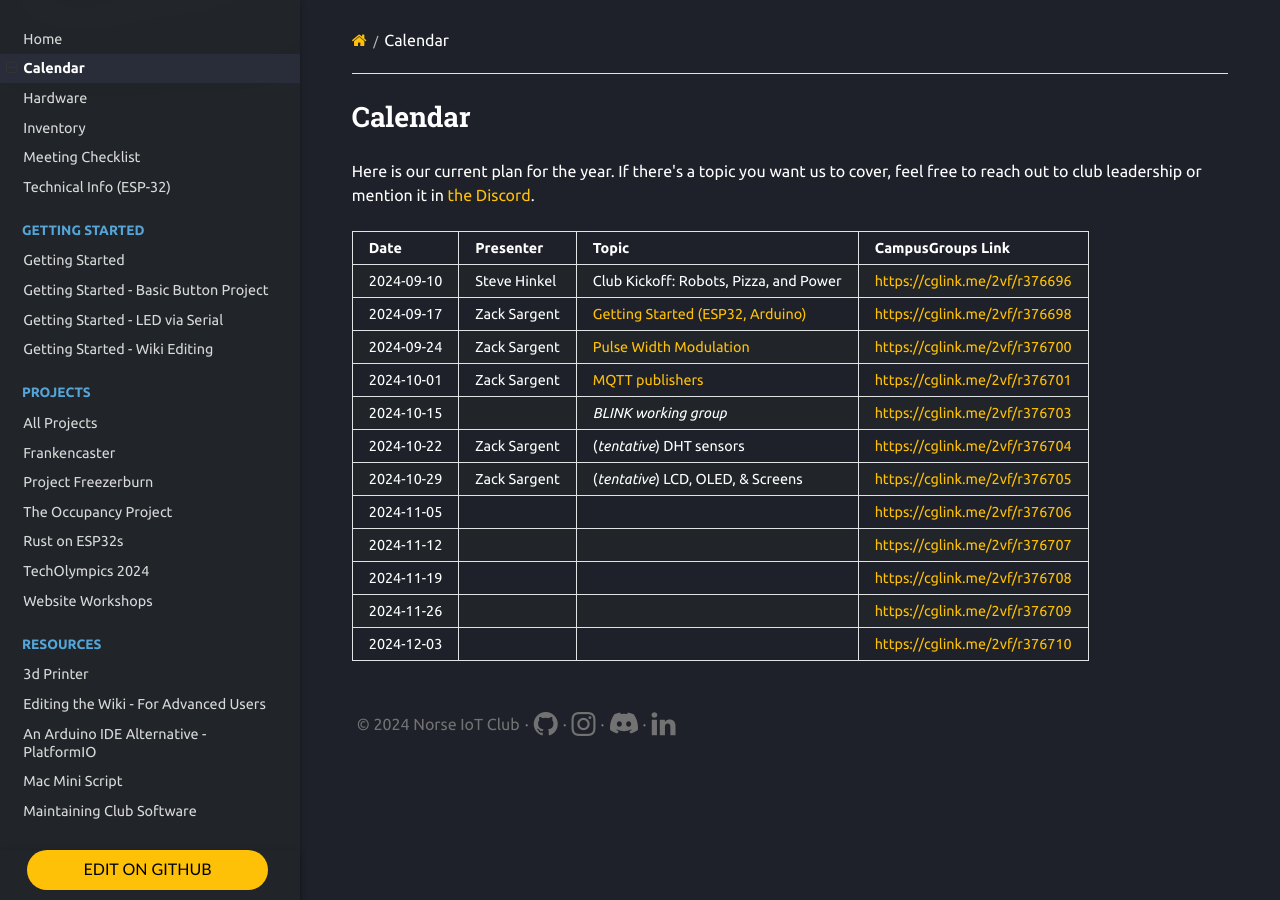
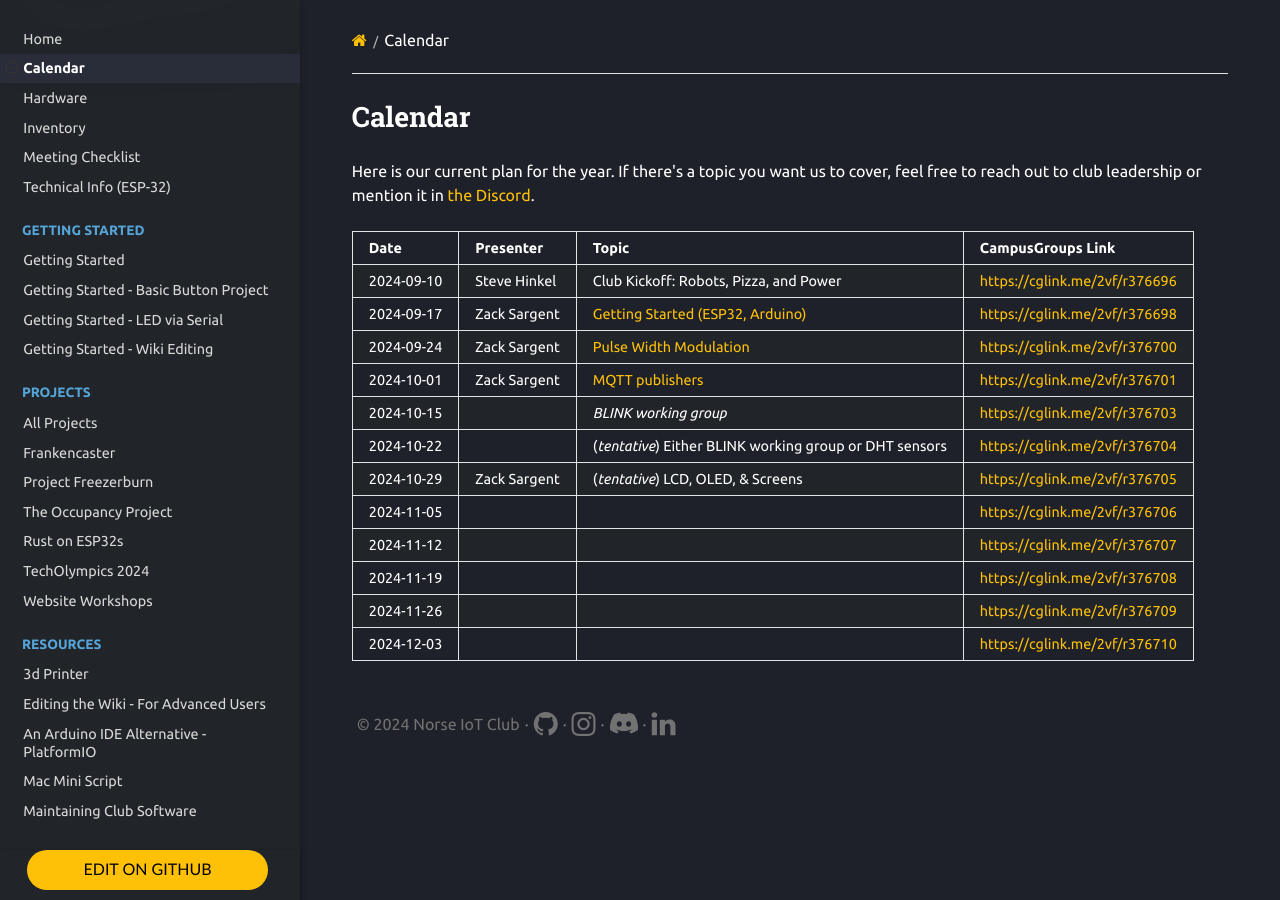
Before and after one commit to Norse-IoT/Wiki, an MkDocs documentation site: the page built from docs/calendar.md, in a window 1280 px wide. Built offline with MkDocs 1.6.1, drawn with Linux system fonts in a browser that asks for light colours; nearby versions of some CDN libraries.

Commit message:
Update calendar.md

```diff
--- a/docs/calendar.md
+++ b/docs/calendar.md
@@ -9,7 +9,7 @@ Here is our current plan for the year. If there's a topic you want us to cover,
 | 2024-09-24 | Zack Sargent  | [Pulse Width Modulation](https://github.com/Norse-IoT/lesson-pwm) | <https://cglink.me/2vf/r376700> |
 | 2024-10-01 | Zack Sargent  | [MQTT publishers](https://github.com/Norse-IoT/lesson-mqtt) | <https://cglink.me/2vf/r376701> |
 | 2024-10-15 |               | *BLINK working group*                  | <https://cglink.me/2vf/r376703> |
-| 2024-10-22 | Zack Sargent  | (*tentative*) DHT sensors              | <https://cglink.me/2vf/r376704> |
+| 2024-10-22 |               | (*tentative*) Either BLINK working group or DHT sensors  | <https://cglink.me/2vf/r376704> |
 | 2024-10-29 | Zack Sargent  | (*tentative*) LCD, OLED, & Screens     | <https://cglink.me/2vf/r376705> |
 | 2024-11-05 |               |                                        | <https://cglink.me/2vf/r376706> |
 | 2024-11-12 |               |                                        | <https://cglink.me/2vf/r376707> |
```
